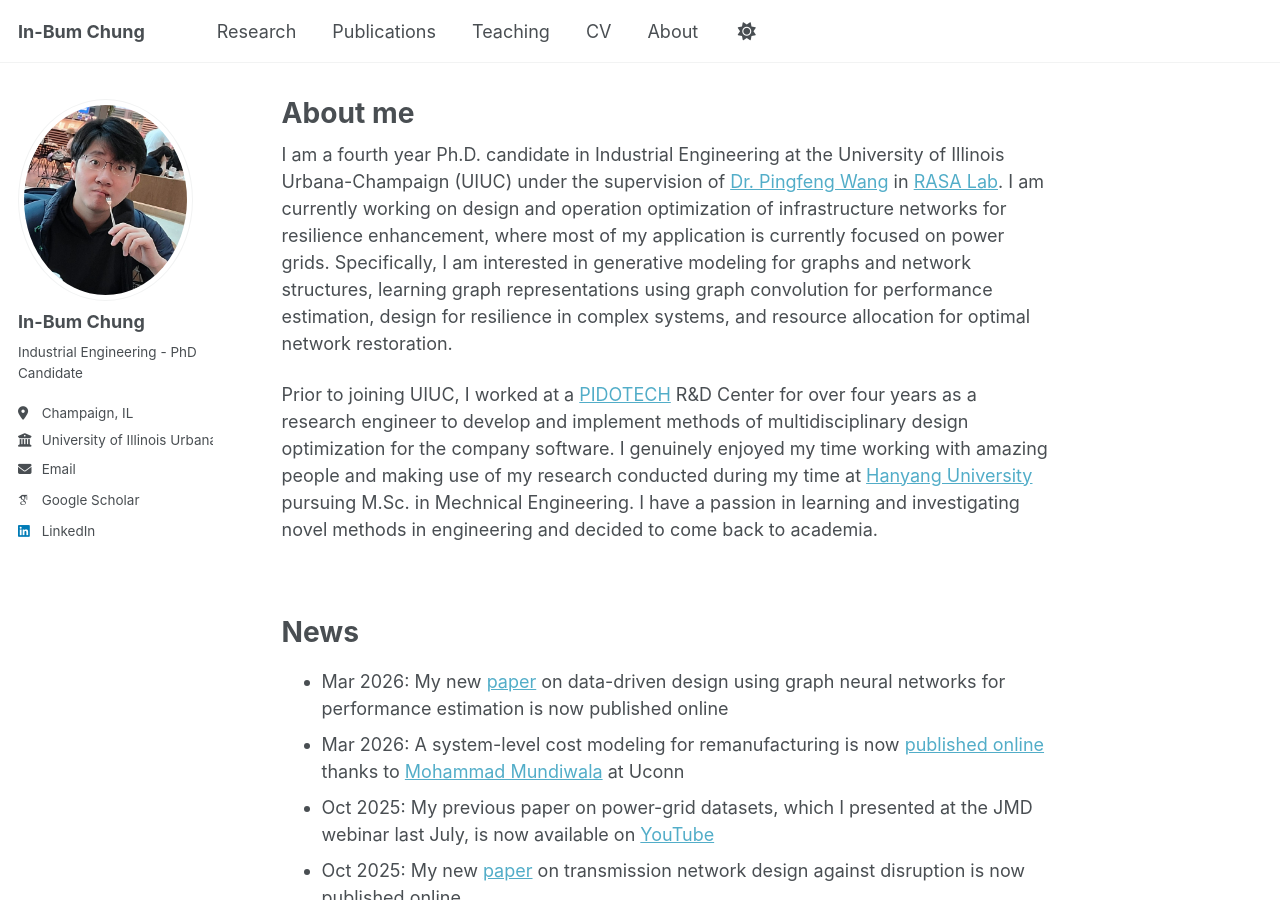
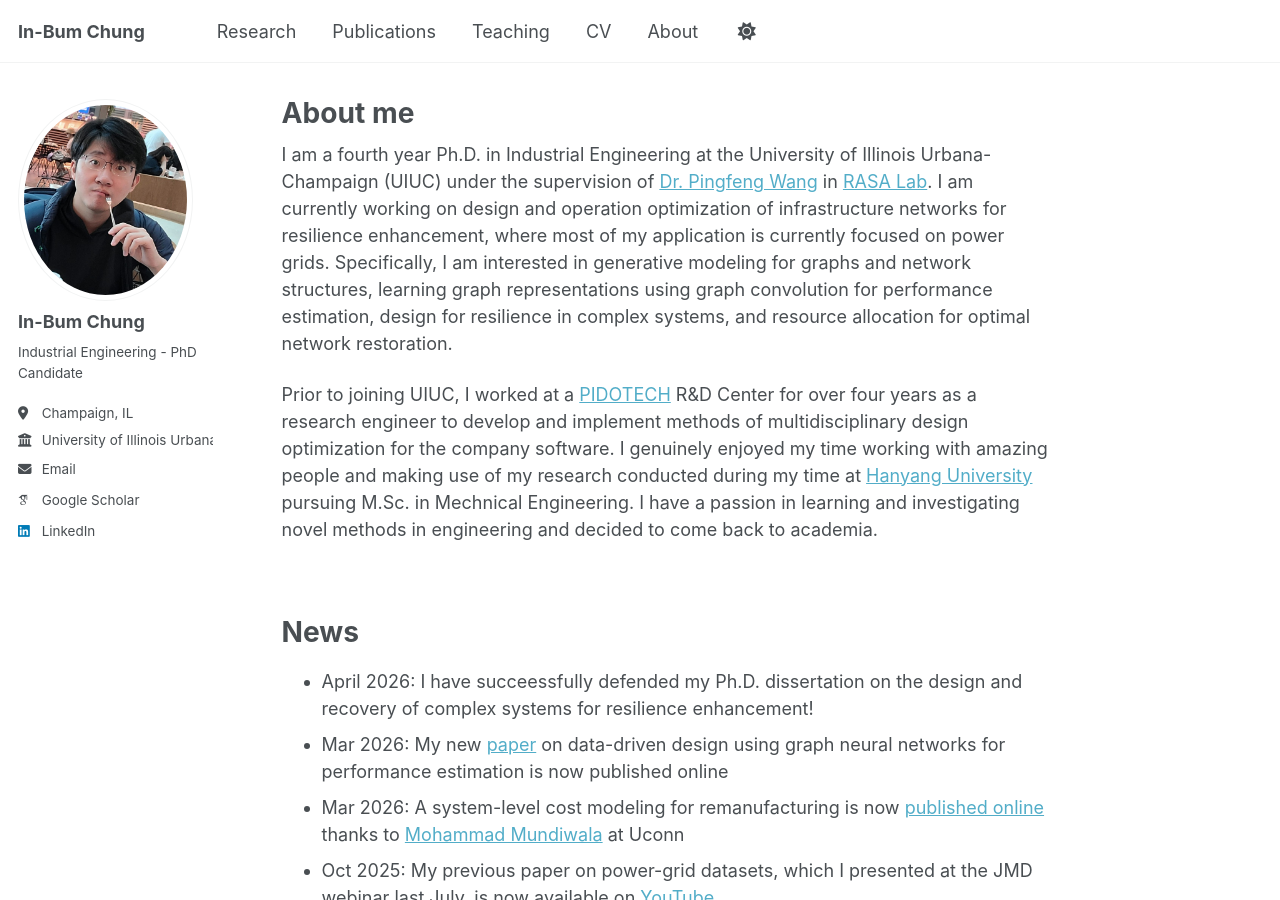
Before and after one commit to IBChung/IBChung.github.io, a Jekyll site: the page built from _pages/about.md, in a window 1280 px wide and 900 px high. Built offline with Jekyll 4.4.1, drawn with Linux system fonts in a browser that asks for light colours; some web fonts are replaced; a script that is not in the unit is left out.

Commit message:
Update about.md

```diff
--- a/_pages/about.md
+++ b/_pages/about.md
@@ -7,7 +7,7 @@ redirect_from:
   - /about.html
 ---
 
-I am a fourth year Ph.D. candidate in Industrial Engineering at the University of Illinois Urbana-Champaign (UIUC) under the supervision of [Dr. Pingfeng Wang](https://ise.illinois.edu/directory/profile/pingfeng) in [RASA Lab](https://rasalab.ise.illinois.edu/). I am currently working on design and operation optimization of infrastructure networks for resilience enhancement, where most of my application is currently focused on power grids. Specifically, I am interested in generative modeling for graphs and network structures, learning graph representations using graph convolution for performance estimation, design for resilience in complex systems, and resource allocation for optimal network restoration.
+I am a fourth year Ph.D. in Industrial Engineering at the University of Illinois Urbana-Champaign (UIUC) under the supervision of [Dr. Pingfeng Wang](https://ise.illinois.edu/directory/profile/pingfeng) in [RASA Lab](https://rasalab.ise.illinois.edu/). I am currently working on design and operation optimization of infrastructure networks for resilience enhancement, where most of my application is currently focused on power grids. Specifically, I am interested in generative modeling for graphs and network structures, learning graph representations using graph convolution for performance estimation, design for resilience in complex systems, and resource allocation for optimal network restoration.
 
 Prior to joining UIUC, I worked at a [PIDOTECH](https://www.pidotech.com/eng/about/about01.php) R&D Center for over four years as a research engineer to develop and implement methods of multidisciplinary design optimization for the company software. I genuinely enjoyed my time working with amazing people and making use of my research conducted during my time at [Hanyang University](https://me.hanyang.ac.kr/eng/main/main.html) pursuing M.Sc. in Mechnical Engineering. I have a passion in learning and investigating novel methods in engineering and decided to come back to academia.
 
@@ -15,6 +15,7 @@ Prior to joining UIUC, I worked at a [PIDOTECH](https://www.pidotech.com/eng/abo
 
 News
 =====
+* April 2026: I have succeessfully defended my Ph.D. dissertation on the design and recovery of complex systems for resilience enhancement!
 * Mar 2026: My new [paper](https://doi.org/10.1016/j.ress.2026.112511) on data-driven design using graph neural networks for performance estimation is now published online
 * Mar 2026: A system-level cost modeling for remanufacturing is now [published online](https://doi.org/10.1115/1.4071043) thanks to [Mohammad Mundiwala](https://scholar.google.com/citations?user=hkh8X74AAAAJ&hl=en&oi=ao) at Uconn
 * Oct 2025: My previous paper on power-grid datasets, which I presented at the JMD webinar last July, is now available on [YouTube](https://youtu.be/DqRkb-ufxGA?si=PScTVR-ffzj910q4&t=360)
```
